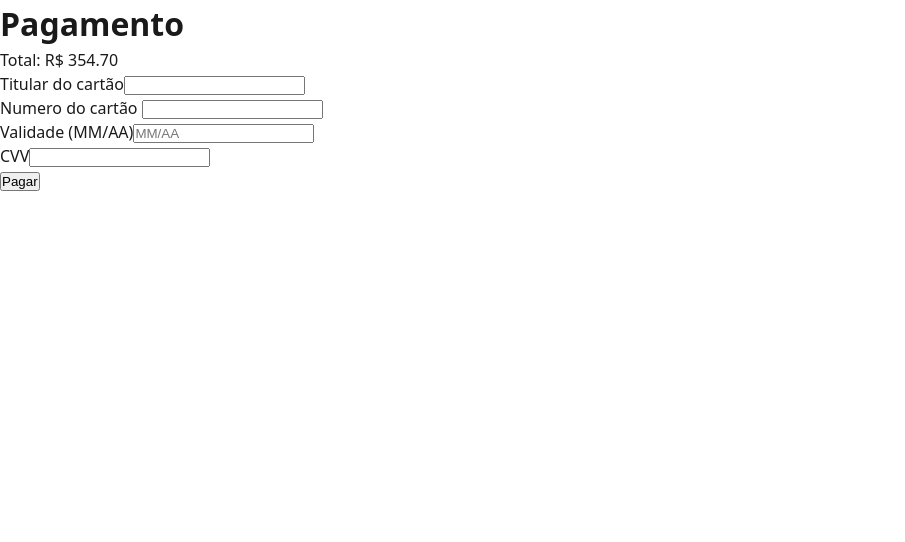
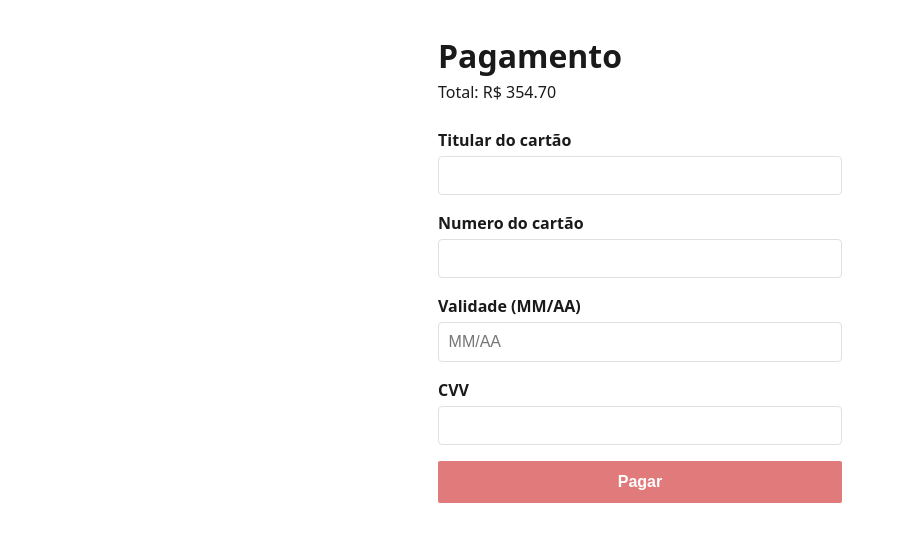
Before and after one commit to FranciscoOtacilioMachado/FrankStore, a React (Vite) app: page /pagamento in a window 1280 px wide. Shown: the top 542 px of the page, without its empty margins (0-905 px from the left). Built offline with nearby package versions, Linux system fonts and the light colour scheme.

Commit message:
estilizacao da pagina de pagamento

```diff
--- a/src/assets/styles/index.css
+++ b/src/assets/styles/index.css
@@ -9,8 +9,10 @@
   --cor-texto-suave: #666;
   --cor-borda: #e0e0e0;
   --cor-fundo-resumo: #f7f7f7;
-  --cor-destaque: #c0392b;
+  --cor-destaque: #096116;
   --espacamento: 1rem;
+  --cor-alerta: #de1207;
+  --cor-botao: #e17a7a;
 }
 
 body {
@@ -19,9 +21,15 @@ body {
     line-height: 1.5;
 }
 
+.pagina-carrinho {
+    padding: 2rem 3rem;
+    max-width: 1200px;
+    margin: 0 auto;
+}
+
 .carrinho-layout {
     display: flex;
-    gap: 2rem;
+    gap: 2.5rem;
     align-items: flex-start;
 }
 
@@ -82,3 +90,56 @@ body {
     font-size: 1.1rem;
     white-space: nowrap;
 }
+
+.pagina-pagamento {
+    padding: 2rem 3rem;
+    max-width: 500px;
+    margin: 0 auto;
+}
+
+.pagina-pagamento form {
+    display: flex;
+    flex-direction: column;
+    gap: 1rem;
+    margin-top: 1.5rem;
+}
+
+.pagina-pagamento label {
+    display: block;
+    font-weight: 600;
+    margin-bottom: 0.25rem;
+}
+
+.pagina-pagamento input {
+    width: 100%;
+    padding: 0.6rem;
+    border: 1px solid var(--cor-borda);
+    border-radius: 4px;
+    font-size: 1rem;
+}
+
+.pagina-pagamento input:focus {
+    outline: 2px solid var(--cor-destaque);
+}
+
+.pagina-pagamento [role="alert"] {
+    color: var(--cor-alerta);
+    font-size: 0.85rem;
+    margin-top: 0.25rem;
+}
+
+.pagina-pagamento button {
+    padding: 0.75rem;
+    background-color: var(--cor-botao);
+    color: white;
+    border: none;
+    border-radius: 2px;
+    font-weight: 600;
+    font-size: 1rem;
+    cursor: pointer;
+}
+
+.pagina-pagamento button:disabled {
+    opacity: 0.6;
+    cursor: not-allowed;
+}
--- a/src/pages/Carrinho.jsx
+++ b/src/pages/Carrinho.jsx
@@ -7,7 +7,7 @@ import ResumoCompra from "../components/ResumoCompra";
 function Carrinho () {
 
     return (
-        <main className="paginap-carrinho">
+        <main className="pagina-carrinho">
             <h1> Carrinho</h1>
 
             <div className="carrinho-layout">
--- a/src/pages/Pagamento.jsx
+++ b/src/pages/Pagamento.jsx
@@ -17,7 +17,7 @@ function Pagamento() {
     const { processando, processarPagamento} = usePagamento();
 
     return (
-        <main>
+        <main className="pagina-pagamento">
             <h1>Pagamento</h1>
 
             <ResumoCompra produtos={produtos} />
```
